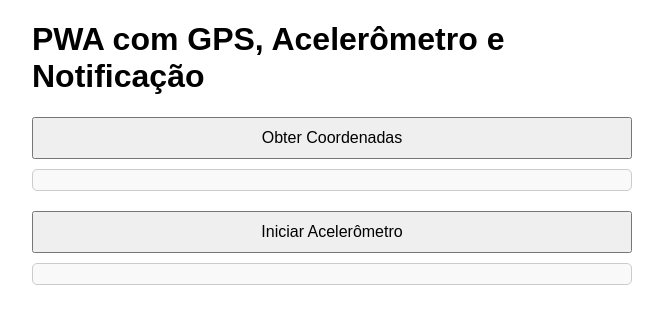
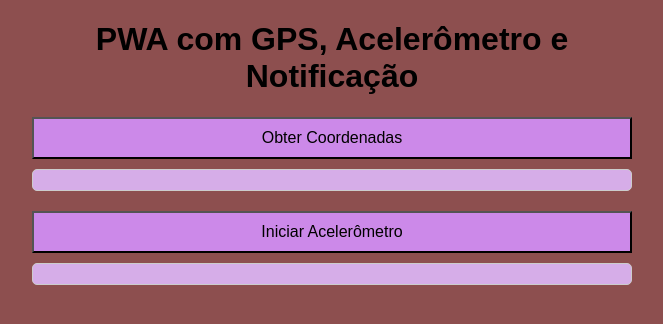
Before and after one commit to JossylynCasseb/jossylyncasseb.github.oi, a plain HTML site: page index.html in a window 1280 px wide. Shown: the whole page, without its empty margins (308-971 px from the left). Drawn offline with Linux system fonts and the light colour scheme.

Commit message:
Update style.css
atualizado a cor e o titulo

```diff
--- a/style.css
+++ b/style.css
@@ -1,6 +1,7 @@
 body {
     font-family: Arial, sans-serif;
     margin: 20px;
+    background-color: rgb(141, 79, 79);
 }
 
 .container {
@@ -15,6 +16,7 @@ button {
     font-size: 16px;
     cursor: pointer;
     margin-top: 20px;
+    background-color: rgb(204, 137, 233);
 }
 
 #locationOutput, #accelerometerOutput {
@@ -23,4 +25,8 @@ button {
     border: 1px solid #ccc;
     border-radius: 5px;
     background-color: #f9f9f9;
+    background-color: rgb(214, 173, 232);
 }
+h1{/* + titulo-centralizado*/
+    text-align: center;
+}
```
